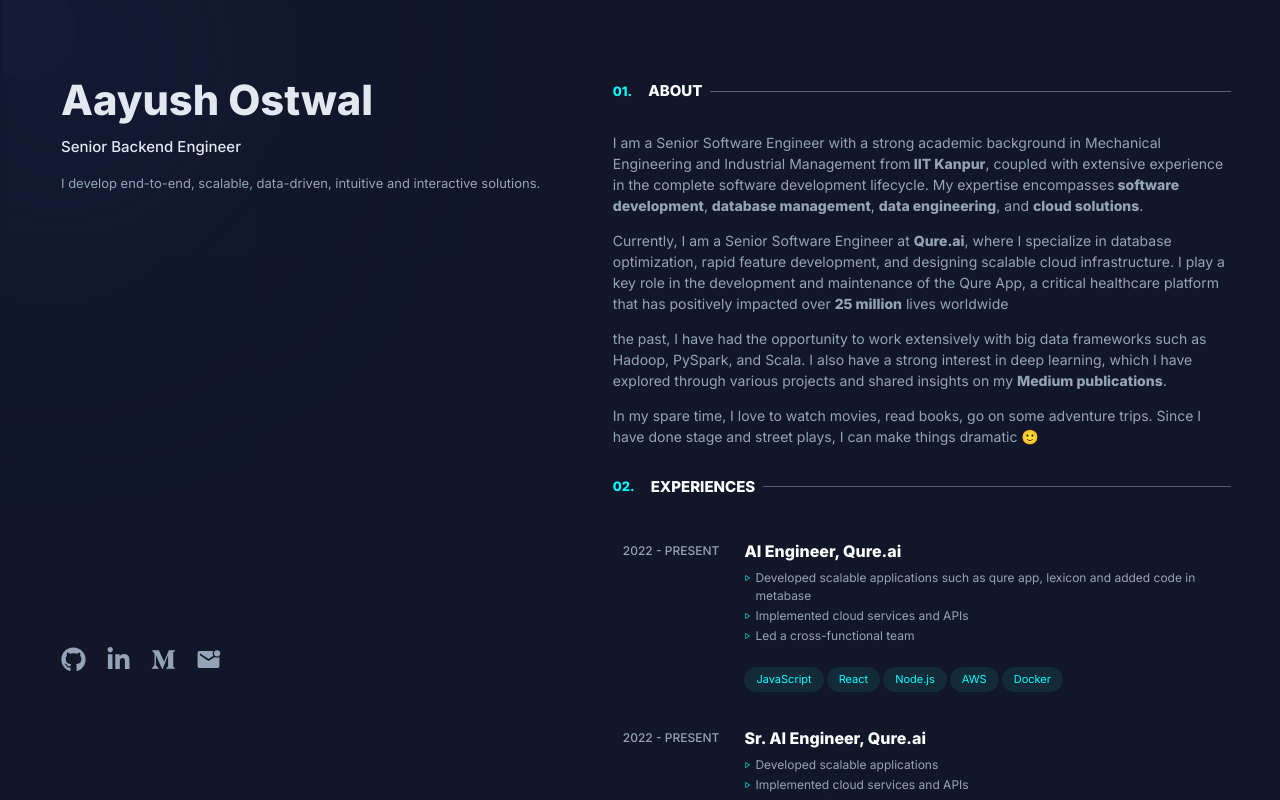
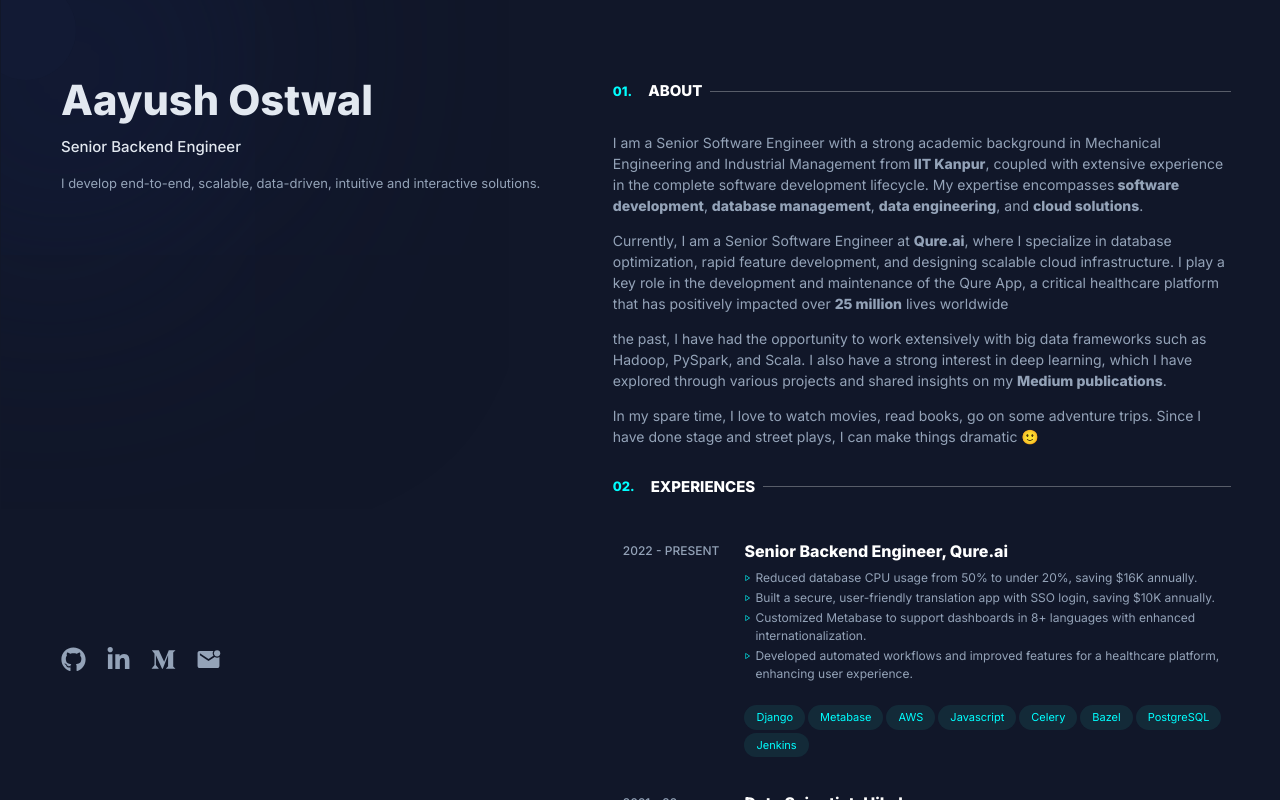
Before and after one commit to aayushostwal/aayushostwal.github.io, a React (Vite) app: page / in a window 1280 px wide. Built offline with nearby package versions, Linux system fonts and the light colour scheme.

Commit message:
Added experience

```diff
--- a/src/components/Experience/index.tsx
+++ b/src/components/Experience/index.tsx
@@ -95,6 +95,11 @@
             }}
           >
             {projectDetail.company}
+            {projectDetail.is_internship ? (
+              <StyledChip text="Internship" />
+            ) : (
+              <></>
+            )}
           </Text>
           <Box
             style={{
--- a/src/components/Layout.tsx
+++ b/src/components/Layout.tsx
@@ -3,7 +3,7 @@
 
 import { useMediaQuery } from "@mantine/hooks";
 import { useRef, useState } from "react";
-import qure from "../data/projects/qure";
+import projects from "../data/projects";
 import About from "./About";
 import Experience from "./Experience";
 import Heading from "./Heading";
@@ -14,9 +14,9 @@
   const isMobile = useMediaQuery("(max-width: 768px)");
   const [hoveringProjectName, setHoveringProjectName] = useState("");
   const projectDetails: ProjectDetails[] = [
-    qure.qureSrProject,
-    qure.qureProject,
-    { ...qure.qureProject, company: "123" },
+    projects.qureSrProject,
+    projects.hilabsProject,
+    projects.materateProject,
   ];
 
   const rightBlockRef = useRef<HTMLDivElement>(null);
--- a/src/components/types.ts
+++ b/src/components/types.ts
@@ -1,6 +1,7 @@
 export interface ProjectDetails {
   year: string;
   company: string;
+  is_internship: boolean;
   link: string;
   experience: string[];
   skills: string[];
--- /dev/null
+++ b/src/data/projects.tsx
@@ -0,0 +1,56 @@
+import { ProjectDetails } from "../components/types";
+
+const qureSrProject: ProjectDetails = {
+  year: "2022 - PRESENT",
+  company: "Senior Backend Engineer, Qure.ai",
+  is_internship: false,
+  link: "https://qure.ai",
+  experience: [
+    "Reduced database CPU usage from 50% to under 20%, saving $16K annually.",
+    "Built a secure, user-friendly translation app with SSO login, saving $10K annually.",
+    "Customized Metabase to support dashboards in 8+ languages with enhanced internationalization.",
+    "Developed automated workflows and improved features for a healthcare platform, enhancing user experience.",
+  ],
+  skills: [
+    "Django",
+    "Metabase",
+    "AWS",
+    "Javascript",
+    "Celery",
+    "Bazel",
+    "PostgreSQL",
+    "Jenkins",
+  ],
+};
+
+const hilabsProject: ProjectDetails = {
+  year: "2021 - 22",
+  company: "Data Scientist, HiLabs",
+  link: "https://hilabs.com",
+  is_internship: false,
+  experience: [
+    "Built an internal directory of U.S. doctors by web-scraping data from 20+ insurance websites.",
+    "Cut report generation time for over 1 million records from 2 days to 3 hours using PySpark and Hadoop.",
+    "Improved data accuracy by removing 89,000+ invalid addresses, enhancing client report reliability.",
+    "Led 20+ sales proof-of-concepts, securing five deals and one major data validation contract.",
+  ],
+  skills: ["PySpark", "Scala", "Hadoop", "Bash"],
+};
+
+const materateProject: ProjectDetails = {
+  year: "MAY - JULY 2020",
+  company: "Data Analyst, Materate Education",
+  link: "null",
+  is_internship: true,
+  experience: [
+    "Constructed Agglomerative Clusters to identify different groups of students for Randomized Control Trials.",
+    "Generated test reports for all stakeholders from students’ responses using HTML and Python automatically.",
+  ],
+  skills: ["Pandas", "Numpy", "Python"],
+};
+
+export default {
+  qureSrProject,
+  hilabsProject,
+  materateProject,
+};
--- a/src/data/projects/qure.tsx
+++ /dev/null
@@ -1,30 +0,0 @@
-import { ProjectDetails } from "../../components/types";
-
-const qureSrProject: ProjectDetails = {
-  year: "2022 - PRESENT",
-  company: "AI Engineer, Qure.ai",
-  link: "https://qure.ai",
-  experience: [
-    "Developed scalable applications such as qure app, lexicon and added code in metabase",
-    "Implemented cloud services and APIs",
-    "Led a cross-functional team",
-  ],
-  skills: ["JavaScript", "React", "Node.js", "AWS", "Docker"],
-};
-
-const qureProject: ProjectDetails = {
-  year: "2022 - PRESENT",
-  company: "Sr. AI Engineer, Qure.ai",
-  link: "https://qure.ai",
-  experience: [
-    "Developed scalable applications",
-    "Implemented cloud services and APIs",
-    "Led a cross-functional team",
-  ],
-  skills: ["JavaScript", "React", "Node.js", "AWS", "Docker"],
-};
-
-export default {
-  qureSrProject,
-  qureProject,
-};
```
